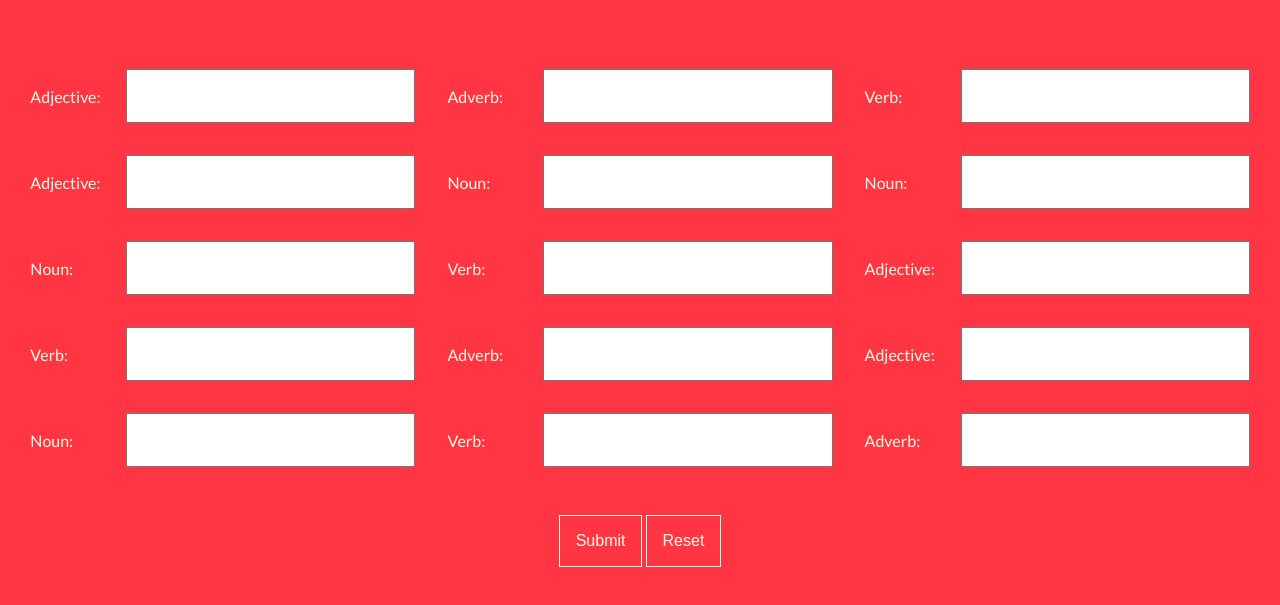
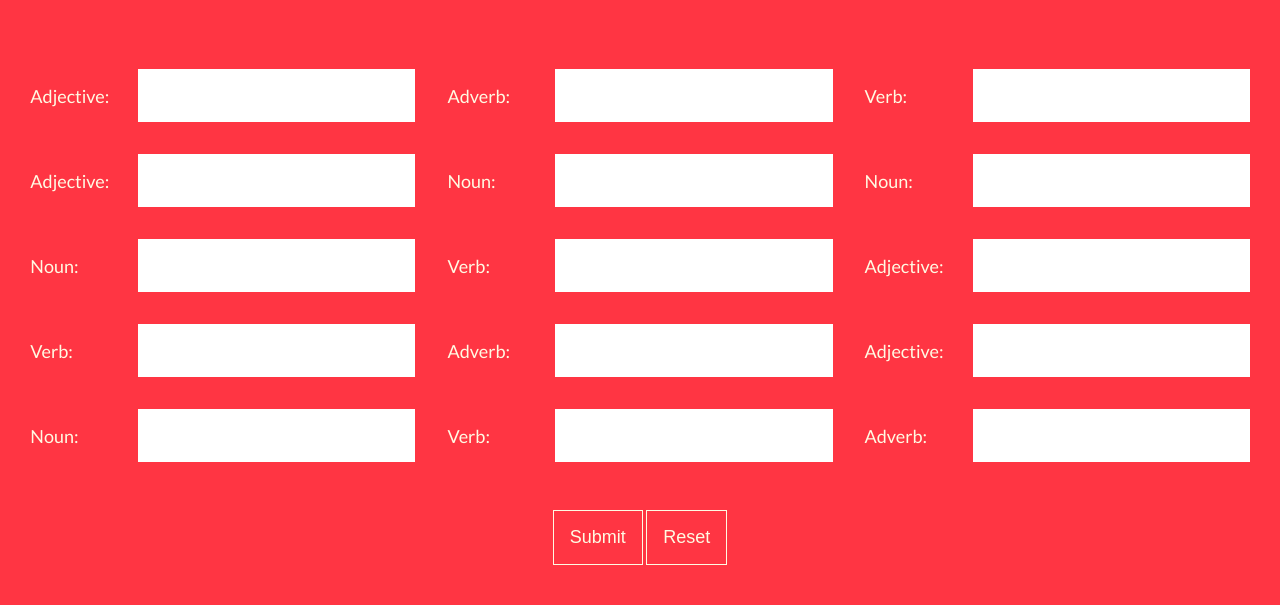
Before and after one commit to FAC10/week-4-zapo, a website: page public/index.html in a window 1280 px wide. Shown: the part 119-724 px from the top of the page. Drawn offline with Linux system fonts and the light colour scheme.

Commit message:
Reset labels/inputs/buttons to behave consistently cross-browser
Also increase the base font size from 16px to 18px

Relates #55

```diff
--- a/public/index.css
+++ b/public/index.css
@@ -1,6 +1,14 @@
 * {
   -webkit-box-sizing: border-box;
   box-sizing: border-box;
+}
+
+input,
+label,
+button {
+  font-size: inherit;
+  color: inherit;
+  border: none;
 }
 
 body {
@@ -29,7 +37,6 @@ input {
     margin: 1rem 0;
     padding: 1rem;
     /*padding-right: 8rem;*/
-    font-size: 1rem;
     flex: 1;
 }
 
@@ -41,6 +48,7 @@ input:focus {
   display: flex;
   justify-content: center;
   flex-wrap: wrap;
+  font-size: 1.125rem;
 }
 
 label {
@@ -62,7 +70,6 @@ button {
     background-color: #ff3543;
     color: #fffae3;
     border: 1px solid #fffae3;
-    font-size: 1rem;
     margin: 0 auto;
     display: block;
     margin-top: 2rem;
```
